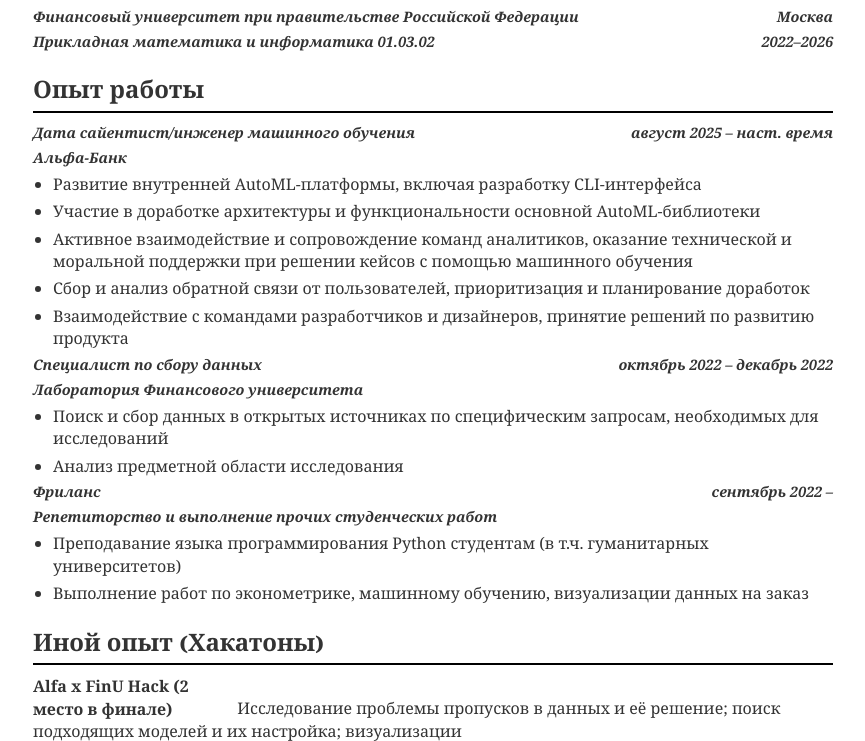
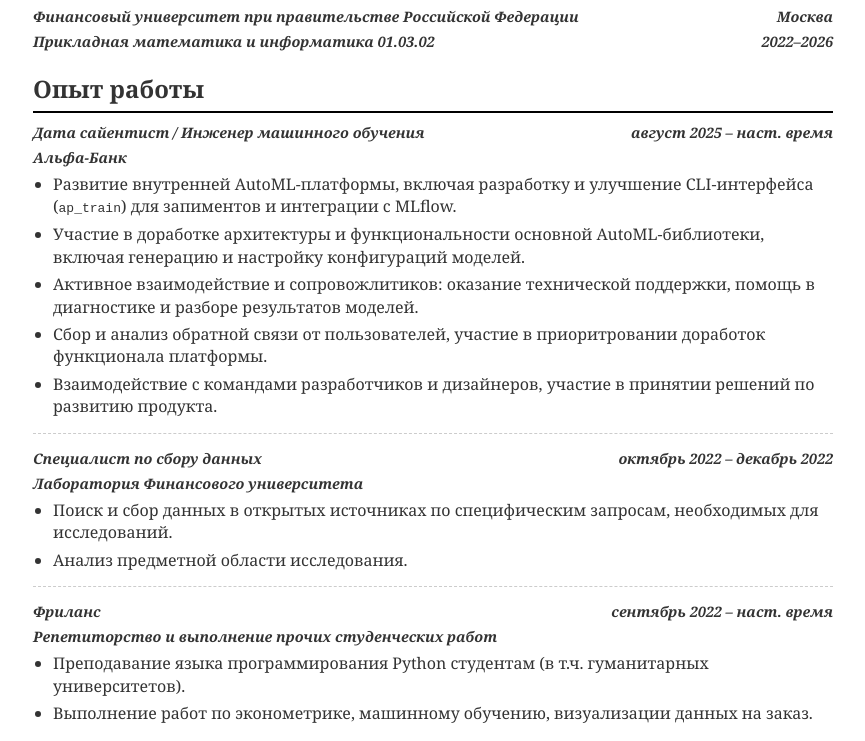
Before and after one commit to astralbliss/astralbliss.github.io, a plain HTML site: page index.html in a window 1280 px wide. Shown: the part 206-947 px from the top of the page, without its empty margins (207-1072 px from the left). Drawn offline with Linux system fonts and the light colour scheme.

Commit message:
Update index.html

```diff
--- a/index.html
+++ b/index.html
@@ -177,47 +177,57 @@
     <div class="section">
             <h2>Опыт работы</h2>
 
+            <div class="job-entry">
                 <div class="subheading">
-            <span>Дата сайентист/инженер машинного обучения</span>
+                    <span><strong>Дата сайентист / Инженер машинного обучения</strong></span>
                     <span>август 2025 – наст. время</span>
                 </div>
                 <div class="subheading">
-            <span>Альфа-Банк</span>
+                    <span><em>Альфа-Банк</em></span>
                     <span></span>
                 </div>
                 <ul>
-            <li>Развитие внутренней AutoML-платформы, включая разработку CLI-интерфейса</li>
-            <li>Участие в доработке архитектуры и функциональности основной AutoML-библиотеки</li>
-            <li>Активное взаимодействие и сопровождение команд аналитиков, оказание технической и моральной поддержки при решении кейсов с помощью машинного обучения</li>
-            <li>Сбор и анализ обратной связи от пользователей, приоритизация и планирование доработок</li>
-            <li>Взаимодействие с командами разработчиков и дизайнеров, принятие решений по развитию продукта</li>
+                    <li>Развитие внутренней AutoML-платформы, включая разработку и улучшение CLI-интерфейса (<code>ap_train</code>) для запиментов и интеграции с MLflow.</li>
+                    <li>Участие в доработке архитектуры и функциональности основной AutoML-библиотеки, включая генерацию и настройку конфигураций моделей.</li>
+                    <li>Активное взаимодействие и сопровожлитиков: оказание технической поддержки, помощь в диагностике и разборе результатов моделей.</li>
+                    <li>Сбор и анализ обратной связи от пользователей, участие в приоритровании доработок функционала платформы.</li>
+                    <li>Взаимодействие с командами разработчиков и дизайнеров, участие в принятии решений по развитию продукта.</li>
                 </ul>
+            </div>
 
+            <hr style="border: 0; border-top: 1px dashed #ccc; margin: 15px 0;">
+
+            <div class="job-entry">
                 <div class="subheading">
-            <span>Специалист по сбору данных</span>
+                    <span><strong>Специалист по сбору данных</strong></span>
                     <span>октябрь 2022 – декабрь 2022</span>
                 </div>
                 <div class="subheading">
-            <span>Лаборатория Финансового университета</span>
+                    <span><em>Лаборатория Финансового университета</em></span>
                     <span></span>
                 </div>
                 <ul>
-            <li>Поиск и сбор данных в открытых источниках по специфическим запросам, необходимых для исследований</li>
-            <li>Анализ предметной области исследования</li>
+                    <li>Поиск и сбор данных в открытых источниках по специфическим запросам, необходимых для исследований.</li>
+                    <li>Анализ предметной области исследования.</li>
                 </ul>
+            </div>
 
+            <hr style="border: 0; border-top: 1px dashed #ccc; margin: 15px 0;">
+
+            <div class="job-entry">
                 <div class="subheading">
-            <span>Фриланс</span>
-            <span>сентябрь 2022 – </span>
+                    <span><strong>Фриланс</strong></span>
+                    <span>сентябрь 2022 – наст. время</span>
                 </div>
                 <div class="subheading">
-            <span>Репетиторство и выполнение прочих студенческих работ</span>
+                    <span><em>Репетиторство и выполнение прочих студенческих работ</em></span>
                     <span></span>
                 </div>
                 <ul>
-            <li>Преподавание языка программирования Python студентам (в т.ч. гуманитарных университетов)</li>
-            <li>Выполнение работ по эконометрике, машинному обучению, визуализации данных на заказ</li>
+                    <li>Преподавание языка программирования Python студентам (в т.ч. гуманитарных университетов).</li>
+                    <li>Выполнение работ по эконометрике, машинному обучению, визуализации данных на заказ.</li>
                 </ul>
+            </div>
         </div>
 
     <div class="section hackathons">
```
Lines whose indentation alone changed are shown as unchanged.
